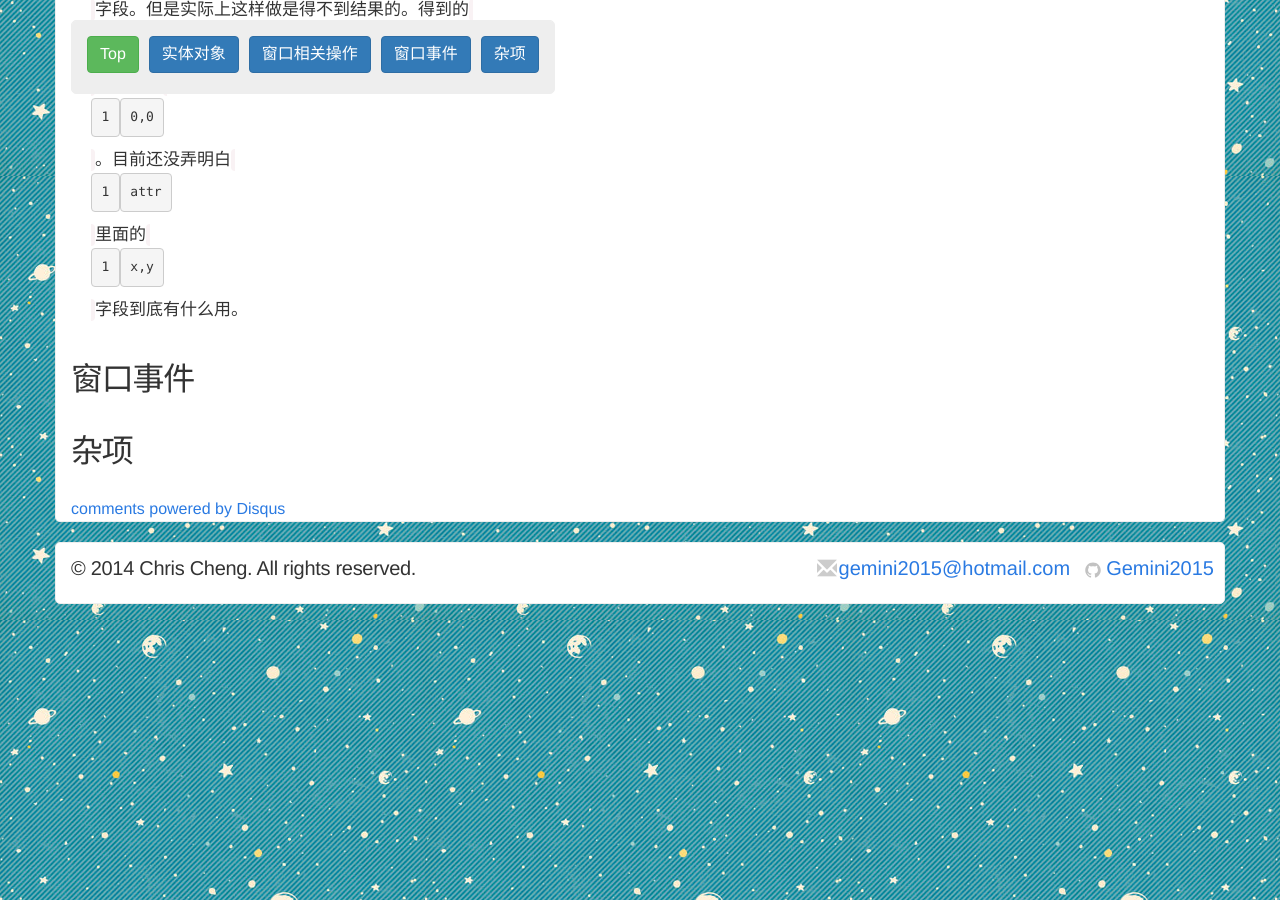
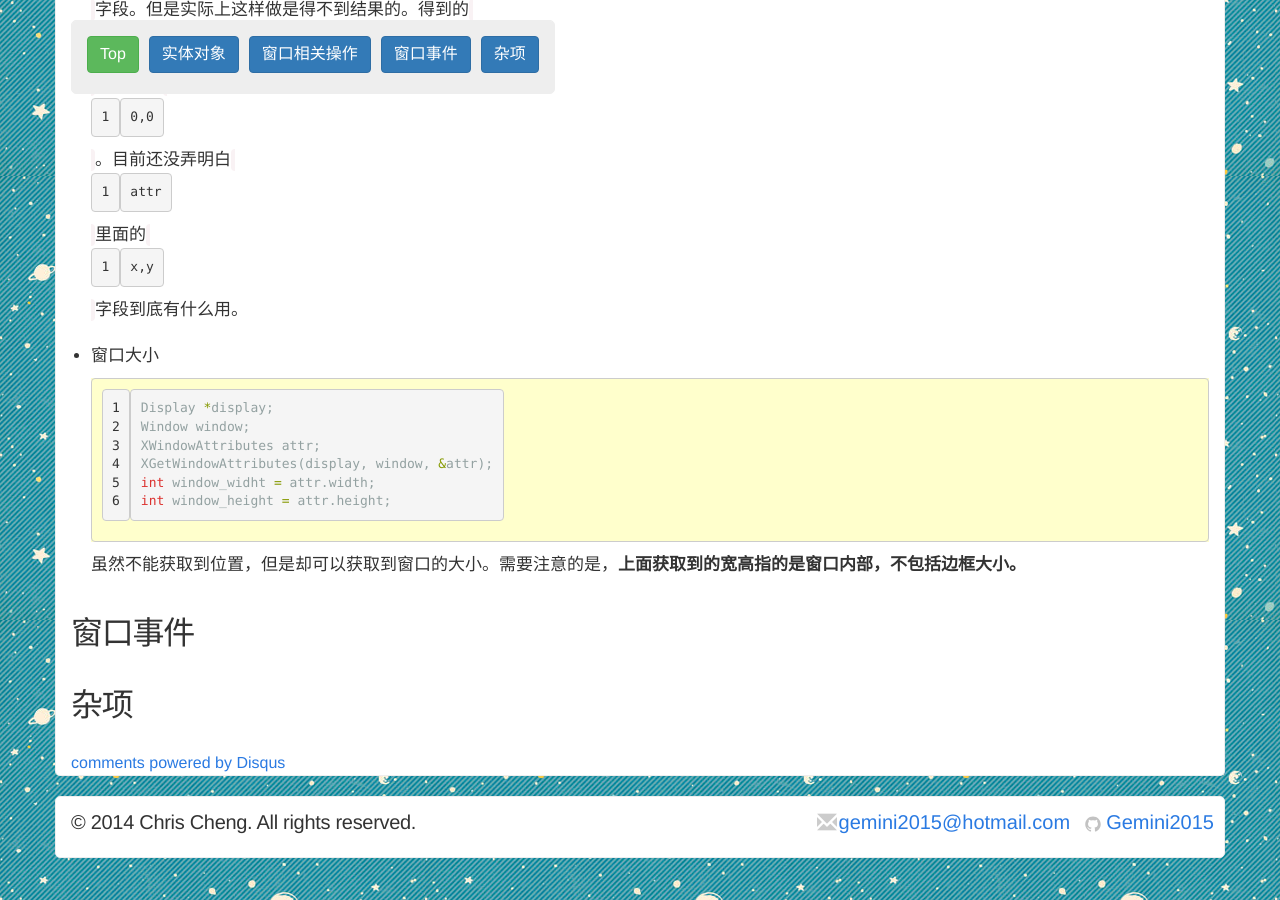
Before and after one commit to Gemini2015/gemini2015.github.io, a Jekyll site: the page built from _posts/2015-03-11-about-X11.markdown, in a window 1280 px wide and 900 px high, scrolled down 3376 px. Built offline with Jekyll 4.4.1, drawn with Linux system fonts in a browser that asks for light colours; nearby versions of some CDN libraries; comment, search, counter and statistics services are not loaded.

Commit message:
update about x11 w window size

````diff
--- a/_posts/2015-03-11-about-X11.markdown
+++ b/_posts/2015-03-11-about-X11.markdown
@@ -102,6 +102,18 @@ Window window = XCreateWindow(display, parent, x, y, width, height, border_width
     ```
     代码意思很清楚，获取窗口的属性，而且`attr`中也有`x,y`字段。但是实际上这样做是得不到结果的。得到的`x,y`一直都是`0,0`。目前还没弄明白`attr`里面的`x,y`字段到底有什么用。
 
+-   窗口大小
+
+    ```
+    Display *display;
+    Window window;
+    XWindowAttributes attr;
+    XGetWindowAttributes(display, window, &attr);
+    int window_widht = attr.width;
+    int window_height = attr.height;
+    ```
+    虽然不能获取到位置，但是却可以获取到窗口的大小。需要注意的是，**上面获取到的宽高指的是窗口内部，不包括边框大小。**
+
 ## 窗口事件
 
 
````
